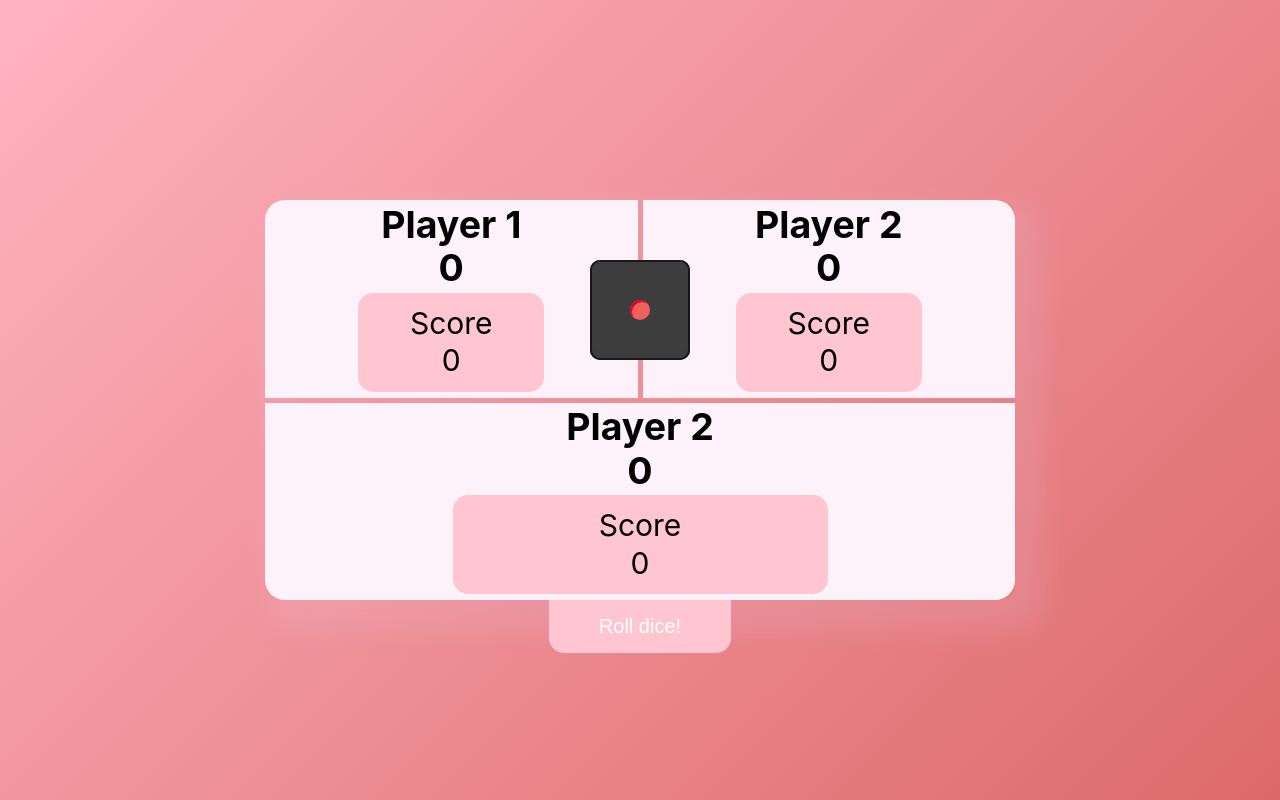
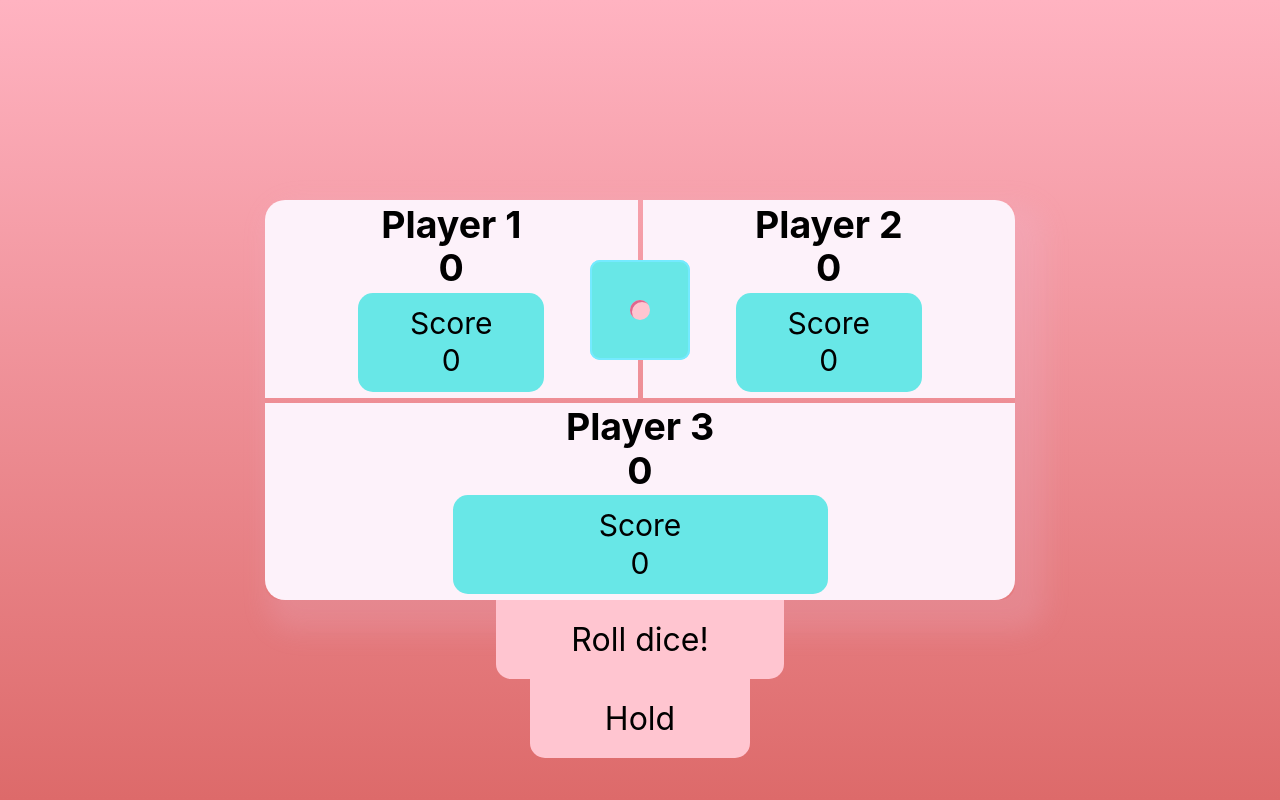
Before and after one commit to Space8rain/pig-game, a React (Create React App) app: page / in a window 1280 px wide. Built offline with nearby package versions, Linux system fonts and the light colour scheme; a web font is replaced by a local one.

Commit message:
feat: roll dice

```diff
--- a/src/components/App.jsx
+++ b/src/components/App.jsx
@@ -1,45 +1,53 @@
+import React from "react";
 import "./App.scss";
+import Player from "./player/Player";
 import Dice from './dice/Dice';
 
 function App() {
+
+  const [currentSideDice, setCurrentSideDice] = React.useState(1);
+
+  function rollDice () {
+    let random = Math.ceil(Math.random() * 6);
+    setCurrentSideDice(random)
+  }
+
+  const playerList = [
+    {
+      name: 'Player 1',
+      current: 0,
+      score: 0,
+      isActive: false
+    },
+    {
+      name: 'Player 2',
+      current: 0,
+      score: 0,
+      isActive: false
+    },
+    {
+      name: 'Player 3',
+      current: 0,
+      score: 0,
+      isActive: false
+    },
+  ]
+
   return (
     <div className="App">
         <div className="game">
 
           <div className="players">
+            {playerList && playerList.map((player, i) => (
+              <Player key={i} data={player} />
+            ))}
+          </div>
 
-            <div className="player">
-              <h1 className="player_name">Player 1</h1>
-              <h2 className="player_current">0</h2>
-              <div className="player_score">
-                <p>Score</p>
-                <p>0</p>
-              </div>
-            </div>
-
-            <div className="player">
-              <h1 className="player_name">Player 2</h1>
-              <h2 className="player_current">0</h2>
-              <div className="player_score">
-                <p>Score</p>
-                <p>0</p>
-              </div>
-            </div>
-
-            <div className="player">
-              <h1 className="player_name">Player 2</h1>
-              <h2 className="player_current">0</h2>
-              <div className="player_score">
-                <p>Score</p>
-                <p>0</p>
-              </div>
-            </div>
-
+          <Dice currentSideDice={currentSideDice}/>
+          <div id="roll" className="roll_button">
+            <button onClick={rollDice}>Roll dice!</button>
+            <button >Hold</button>
           </div>
-          <Dice />
-            <div id="roll" className="roll_button">
-              <button>Roll dice!</button>
-            </div>
 
         </div>
     </div>
--- a/src/components/App.scss
+++ b/src/components/App.scss
@@ -1,4 +1,4 @@
-$color_main: rgb(255, 197, 208);
+@import './const';
 
 * {
   margin: 0;
@@ -11,7 +11,7 @@ body {
   justify-content: center;
   align-items: center;
   height: 100vh;
-  background: linear-gradient(135deg, rgba(255,179,193,1) 0%, rgba(221,106,106,1) 100%);
+  background: linear-gradient(rgba(255,179,193,1) 0%, rgba(221,106,106,1) 100%);
 }
 
 .game {
@@ -32,25 +32,26 @@ body {
   justify-content: center;
   align-items: center;
   button {
-    padding: 15px 50px;
-    color: #fff;
+    padding: 20px 75px;
+    font-family: inherit;
+    font-size: 32px;
+    color: #000;
     background-color: $color_main;
     border: none;
-    font-size: 20px;
     border-radius: 0 0 15px 15px;
     outline: none;
     transition: .3s;
     &:hover {
       outline: none;
-      background: #50514F;
+      background: $color_second;
       cursor: pointer;
-      transform: translateY(15px);
+      // transform: translateY(15px);
     }
     &:active {
       outline: none;
-      background: #50514F;
+      background: $color_second;
       cursor: pointer;
-      transform: translateY(15px);
+      padding: 17px 60px;
     }
   }
 }
@@ -63,33 +64,3 @@ body {
   border-radius: 20px;
   overflow: hidden;
 }
-
-.player {
-  flex: auto;
-  width: 49%;
-  display: flex;
-  flex-direction: column;
-  align-items: center;
-  justify-content: space-evenly;
-  background-color: #fdf2fa;
-  font-size: 30px;
-  line-height: 1.25em;
-
-  &_name {
-    font-size: 1.25em;
-  }
-  &_current {
-    font-size: 1.25em;
-  }
-  &_score {
-    display: flex;
-    flex-direction: column;
-    justify-content: center;
-    align-items: center;
-    background: $color_main;
-    width: 50%;
-    height: 50%;
-    max-height: 200px;
-    border-radius: 15px;
-  }
-}
--- /dev/null
+++ b/src/components/_const.scss
@@ -0,0 +1,2 @@
+$color_main: rgb(255, 197, 208);
+$color_second: rgb(104, 231, 231);
--- a/src/components/dice/Dice.jsx
+++ b/src/components/dice/Dice.jsx
@@ -1,9 +1,9 @@
 import React from "react";
 import './Dice.scss'
 
-function Dice () {
+function Dice ({currentSideDice}) {
   return (
-    <div id="dice" className="dice dice-one">
+    <div id="dice" className={`dice show-${currentSideDice}`}>
       <div id="dice-side-one" className="side one">
         <div className="dot one-1"></div>
       </div>
--- a/src/components/dice/Dice.scss
+++ b/src/components/dice/Dice.scss
@@ -1,3 +1,5 @@
+@import './../const';
+
 .dice {
   position: absolute;
   left: 0;
@@ -16,17 +18,17 @@
   height: 20px;
   margin: -10px 5px 5px -10px;
   border-radius: 20px;
-  background-color: #f25f5c;
-  box-shadow: inset 2px 2px #d90429;
+  background-color: $color_main;
+  box-shadow: inset 2px 2px #e0658e;
 }
 
 .side {
   position: absolute;
-  background-color: #3d3d3d;
+  background-color: $color_second;
   border-radius: 10px;
   width: 100px;
   height: 100px;
-  border: 2px solid #181818;
+  border: 2px solid #74eaff;
   text-align: center;
   line-height: 2em;
 }
@@ -50,22 +52,28 @@
   transform: rotateY(-180deg) translateZ(3.1em); }
 
 .show-1 {
-  transform: rotateX(720deg) rotateZ(-720deg); }
+  transform: rotateX(720deg) rotateZ(-720deg);
+}
+
+.show-2 {
+  transform: rotateX(-900deg) rotateZ(1080deg);
+}
+
+.show-3 {
+  transform: rotateY(810deg) rotateZ(720deg)
+}
+
+.show-4 {
+  transform: rotateX(-810deg) rotateZ(-1080deg)
+}
+
+.show-5 {
+  transform: rotateX(450deg) rotateZ(-720deg);
+}
 
 .show-6 {
-  transform: rotateX(-900deg) rotateZ(1080deg); }
-
-.show-3 {
-  transform: rotateY(-450deg) rotateZ(-1440deg); }
-
-.show-4 {
-  transform: rotateY(810deg) rotateZ(720deg); }
-
-.show-5 {
-  transform: rotateX(-810deg) rotateZ(-1080deg); }
-
-.show-2 {
-  transform: rotateX(450deg) rotateZ(-720deg); }
+  transform: rotateY(-450deg) rotateZ(-1440deg);
+}
 
 .two-1, .three-1, .four-1, .five-1, .six-1 {
   top: 20%;
--- /dev/null
+++ b/src/components/player/Player.jsx
@@ -0,0 +1,17 @@
+import React from "react";
+import './Player.scss';
+
+function Player({data}) {
+  return (
+    <div className="player">
+      <h1 className="player_name">{data.name}</h1>
+      <h2 className="player_current">{data.current}</h2>
+      <div className="player_score">
+        <p>Score</p>
+        <p>{data.score}</p>
+      </div>
+    </div>
+  );
+};
+
+export default Player;
--- /dev/null
+++ b/src/components/player/Player.scss
@@ -0,0 +1,31 @@
+@import './../const';
+
+.player {
+  flex: auto;
+  width: 49%;
+  display: flex;
+  flex-direction: column;
+  align-items: center;
+  justify-content: space-evenly;
+  background-color: #fdf2fa;
+  font-size: 30px;
+  line-height: 1.25em;
+
+  &_name {
+    font-size: 1.25em;
+  }
+  &_current {
+    font-size: 1.25em;
+  }
+  &_score {
+    display: flex;
+    flex-direction: column;
+    justify-content: center;
+    align-items: center;
+    background: $color_second;
+    width: 50%;
+    height: 50%;
+    max-height: 200px;
+    border-radius: 15px;
+  }
+}
```
